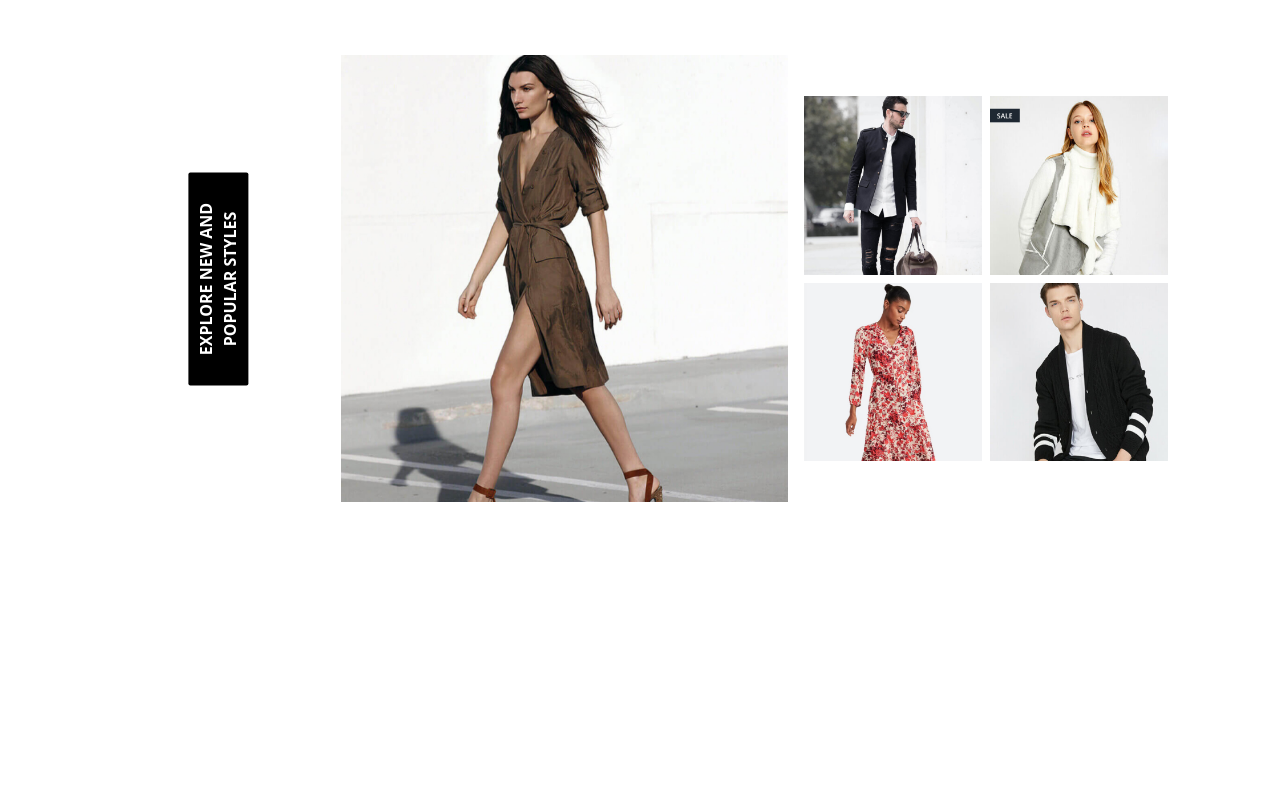
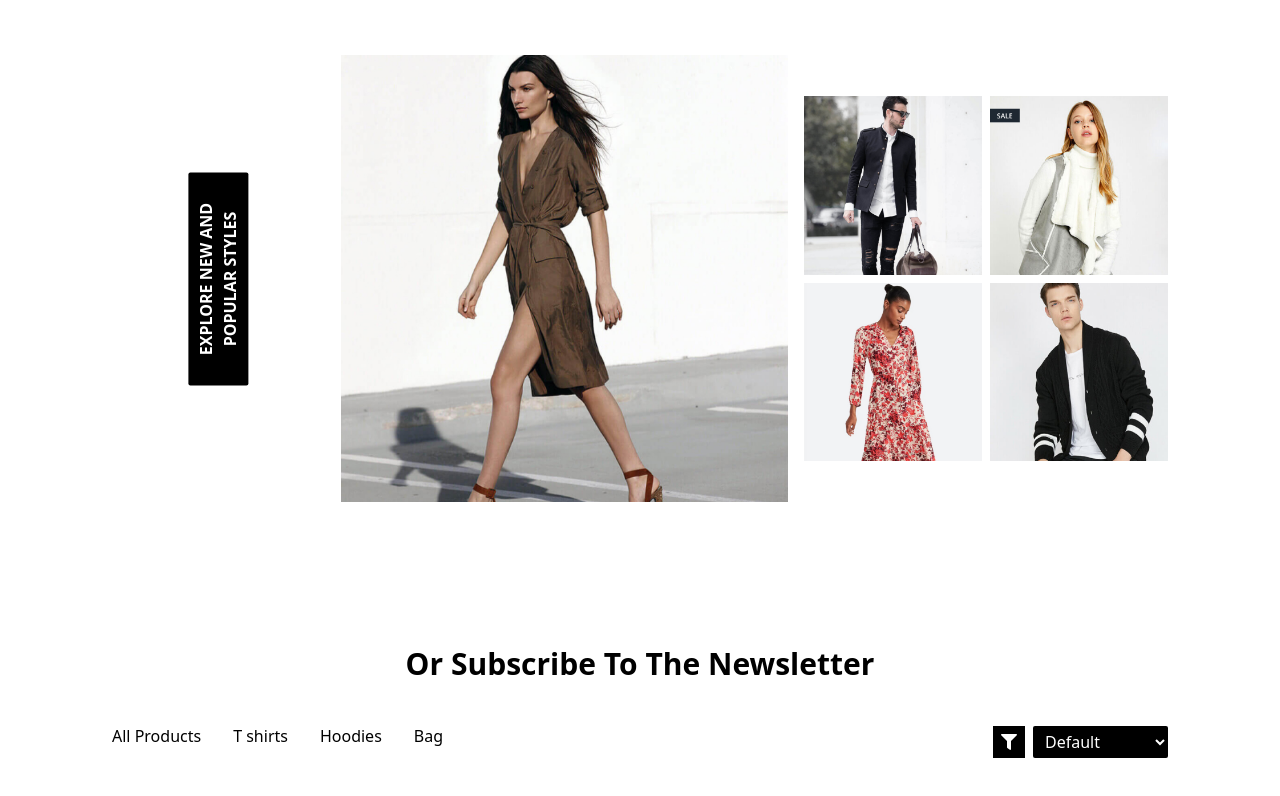
Before and after one commit to Dannansilva/e-commerce-website-, a React (Vite) app in the folder ecommerce/: page / in a window 1280 px wide. Shown: the part 909-1705 px from the top of the page. Before the commit the page ends 1523 px from the top, so only its background shows below. Built offline with nearby package versions, Linux system fonts and the light colour scheme.

Commit message:
buttons and filter options and products data

```diff
--- /dev/null
+++ b/ecommerce/public/Products.json
@@ -0,0 +1,66 @@
+[
+    {
+        "id":1,
+       "title":"Adicolor Classics Joggers",
+       "category": "Dress",
+       "price": 63.85,
+        "image":"/images/products/image1.png",
+        "status": "Best Selers"
+    },
+    {
+        "id":2,
+       "title":"Nike Sportswear Futura Luxe",
+       "category": "Bag",
+       "price": 130.00,
+       "image":"/images/products/image2.png",
+       "status": "Best Selers"
+    },
+    {
+        "id":3,
+       "title":"Geometric print Scarf",
+       "category": "Dress",
+       "price": 53.00,
+       "image":"/images/products/image3.png",
+       "status": "Best Selers"
+    },
+    {
+        "id":4,
+       "title":"Yellow Reserved Hoodie",
+       "category": "Hoodies",
+       "price": 63.85,
+       "image":"/images/products/image4.png",
+       "status": "New Arriaval"
+    },
+    {
+        "id":5,
+       "title":"Basic Dress Green",
+       "category": "Dress",
+       "price": 236.00,
+       "image":"/images/products/image5.png",
+       "status": "New Arriaval"
+    },
+    {
+        "id":6,
+       "title":"Nike Air Zoom Pegasus",
+       "category": "Shoe",
+       "price": 198.00,
+       "image":"/images/products/image6.png",
+       "status": "Best Selers"
+    },
+    {
+        "id":7,
+       "title":"Nike Repel Miler",
+       "category": "Hoodies",
+       "price": 120.50,
+       "image":"/images/products/image7.png",
+       "status": "Best Selers"
+    },
+    {
+        "id":8,
+       "title":"Nike Sportswear Futura Luxe",
+       "category": "Glasses",
+       "price": 160.00,
+       "image":"/images/products/image8.png"
+    }
+
+]
--- a/ecommerce/src/App.css
+++ b/ecommerce/src/App.css
@@ -4,3 +4,7 @@
 
   font-family: "Roboto", sans-serif;
 } */
+
+.title{
+  @apply  text-3xl font-semibold capitalize text-center my-8;
+}
--- /dev/null
+++ b/ecommerce/src/components/Cards.jsx
@@ -0,0 +1,9 @@
+import React from 'react'
+
+const Cards = () => {
+  return (
+    <div>Cards</div>
+  )
+}
+
+export default Cards
--- a/ecommerce/src/pages/home/Home.jsx
+++ b/ecommerce/src/pages/home/Home.jsx
@@ -1,12 +1,14 @@
 import React from 'react'
 import Banner from './Banner'
 import Category from './Category'
+import Products from './Products'
 
 const Home = () => {
   return (
     <div>
       <Banner/>
       <Category/>
+      <Products/>
     </div>
   )
 }
--- /dev/null
+++ b/ecommerce/src/pages/home/Products.jsx
@@ -0,0 +1,55 @@
+import { data } from 'autoprefixer';
+import React, { useEffect, useState } from 'react'
+import { FaFilter } from "react-icons/fa"
+const Products = () => {
+    const [products,setProducts]= useState([]);
+    useEffect(() => {
+        const fetchData = async () => {
+            try{
+                const respose = await fetch("/Products.json");
+                const data = await respose.json();
+                // console.log(data)
+                setProducts(data)
+            }catch(error){
+                console.log("ERROR FETCHING DATA:",error)
+            }
+        }
+        fetchData();
+    },[])
+    console.log(products)
+  return (
+    <div  className=' max-w-screen-2xl container mx-auto xl:px-28 px-4 mb-12'>
+        <h2 className=' text-3xl font-semibold capitalize text-center my-8'>Or subscribe to the newsletter</h2>
+        {/* product card */}
+        <div>
+        <div className=' flex flex-col md:flex-row flex-wrap md:justify-between items-center space-y-3 mb-8'>
+            {/* all buttons */}
+            <div className=' flex flex-row justify-start md:items-center md:gap-8 gap-4 flex-wrap'>
+                <button>All Products</button>
+                <button>T shirts</button>
+                <button>Hoodies</button>
+                <button>Bag</button>
+            </div>
+            {/* sorting optins */}
+            <div className=' flex justify-end rounded-sm mb-4 gap-2'>
+                <div className=' bg-black p-2'>
+                    <FaFilter className=' text-white h-4 w-4'/>
+                </div>
+
+                    <select className=' bg-black text-white px-2 py-1 rounded-sm'>
+                        <option value="default">Default</option>
+                        <option value="A-Z">A-Z</option>
+                        <option value="Z-A">Z-A</option>
+                        <option value="low-to-high">Low to Heigh</option>
+                        <option value="heigh-to-low">Heigh to Low</option>
+                    </select>
+
+            </div>
+        </div>
+
+        </div>
+    </div>
+  )
+}
+
+export default Products
```
